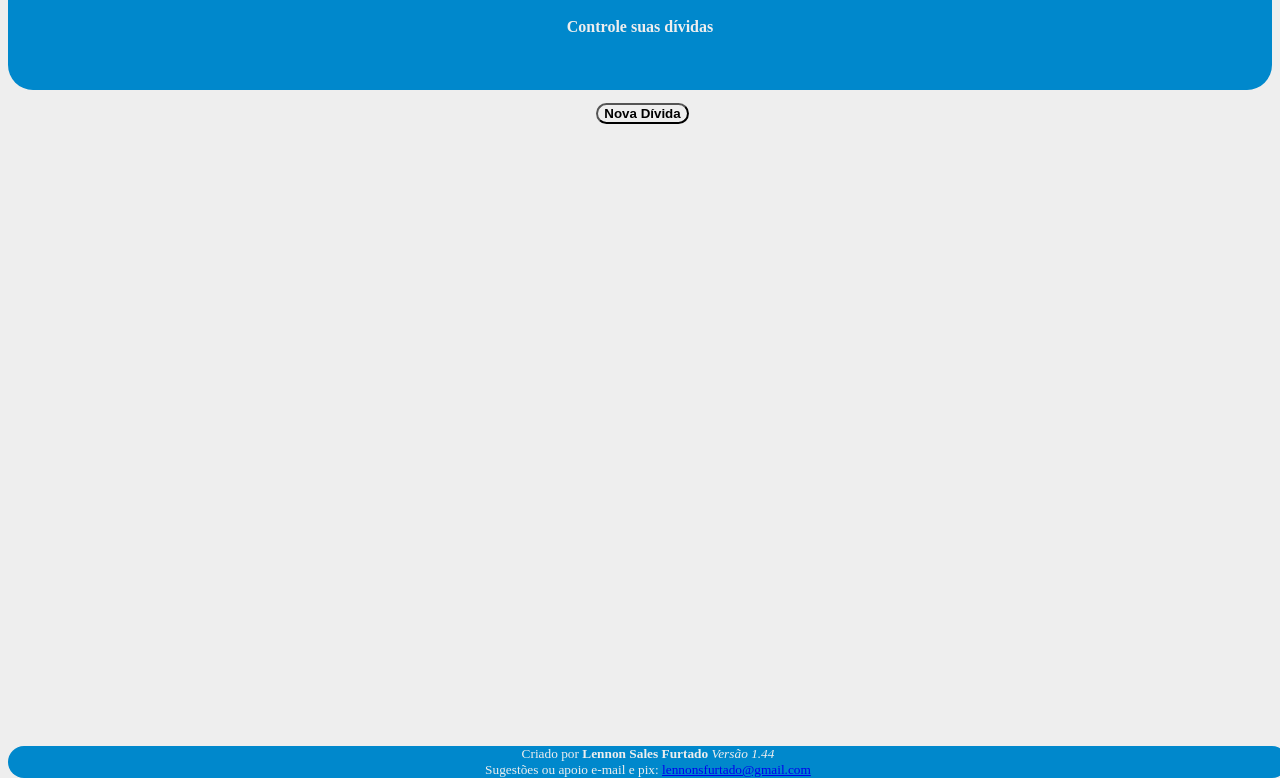
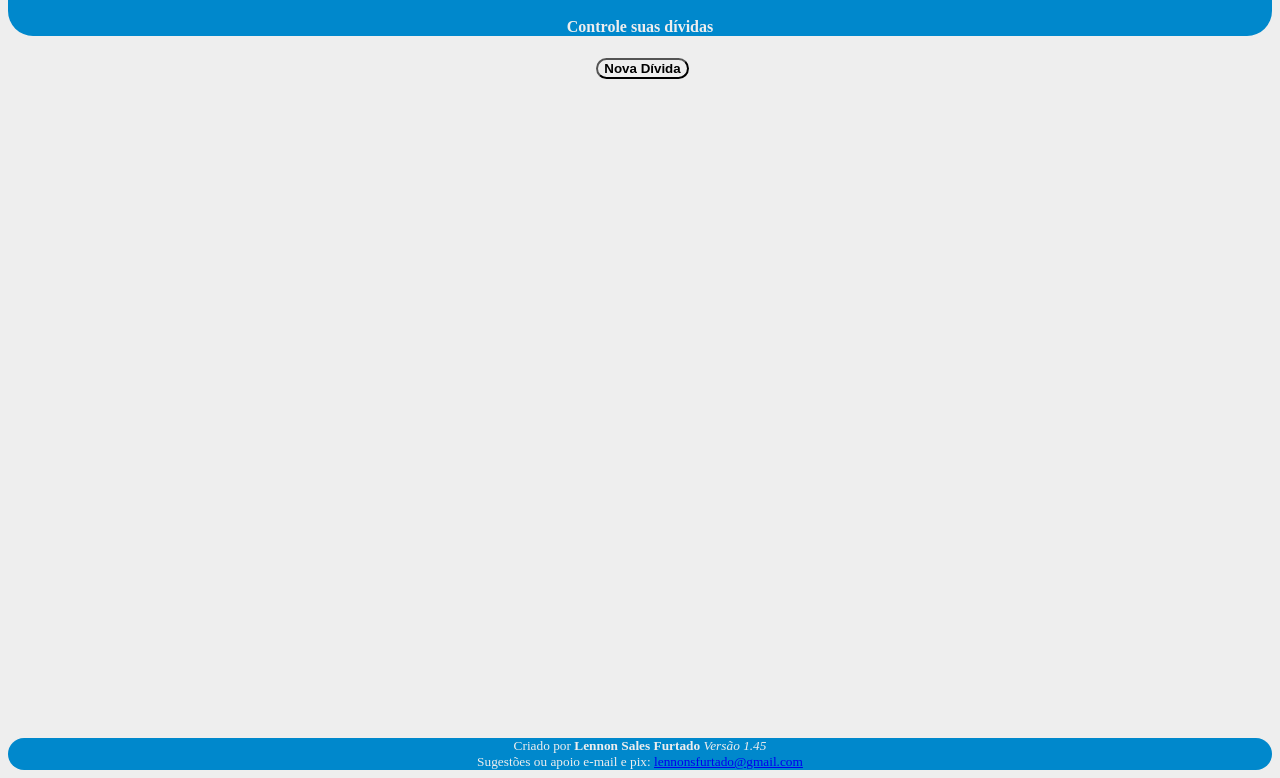
Before and after one commit to Biosdead/mepague, a plain HTML site: page index.html in a window 1280 px wide. Shown: the part 38-816 px from the top of the page. Drawn offline with Linux system fonts and the light colour scheme.

Commit message:
Versão 1.5 -Fixar o rodapé no fundo da página.

```diff
--- a/index.html
+++ b/index.html
@@ -129,7 +129,7 @@
 
 </body>
 <footer>
-    <small>Criado por <b>Lennon Sales Furtado</b> <i>Versão 1.44</i></small><br>
+    <small>Criado por <b>Lennon Sales Furtado</b> <i>Versão 1.45</i></small><br>
     <small>Sugestões ou apoio e-mail e pix: <a href="mailto:lennonsfurtado@gmail.com?subject = Sugestões(MePaga)&body = Gostaria de sugerir:">lennonsfurtado@gmail.com</a> </small>
 </footer>
 <script src="script.js"></script>
--- a/style.css
+++ b/style.css
@@ -9,16 +9,17 @@
 
 html {
     position: relative;
+    height: 100%;
 }
 
 body{
     background-color: var(--frente);
-    min-height: 100%;
+    min-height: 100vh;
 }
 
 header {
     text-align: center;
-    height: 15%;
+    height: fit-content;
     background-color: var(--fundo);
     border-radius: 25px;
     color: var(--frente);
@@ -44,8 +45,10 @@ footer {
     height: fit-content;
     background-color: var(--fundo);
     color: var(--frente);
-    position: absolute;
-    bottom: 0;
+    /* position: absolute;
+    bottom: 0; */
+    position:sticky;
+    top: 100%;
     width: 100%;
     border-radius: 25px;
 }
```
Also changed, not shown: faltaFazer.txt.
